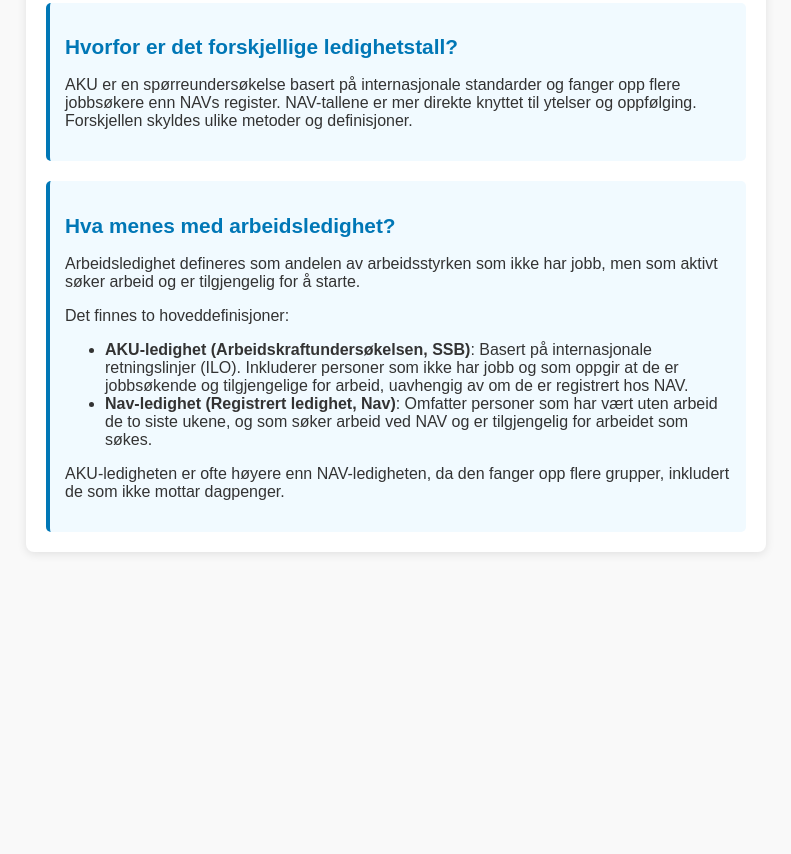
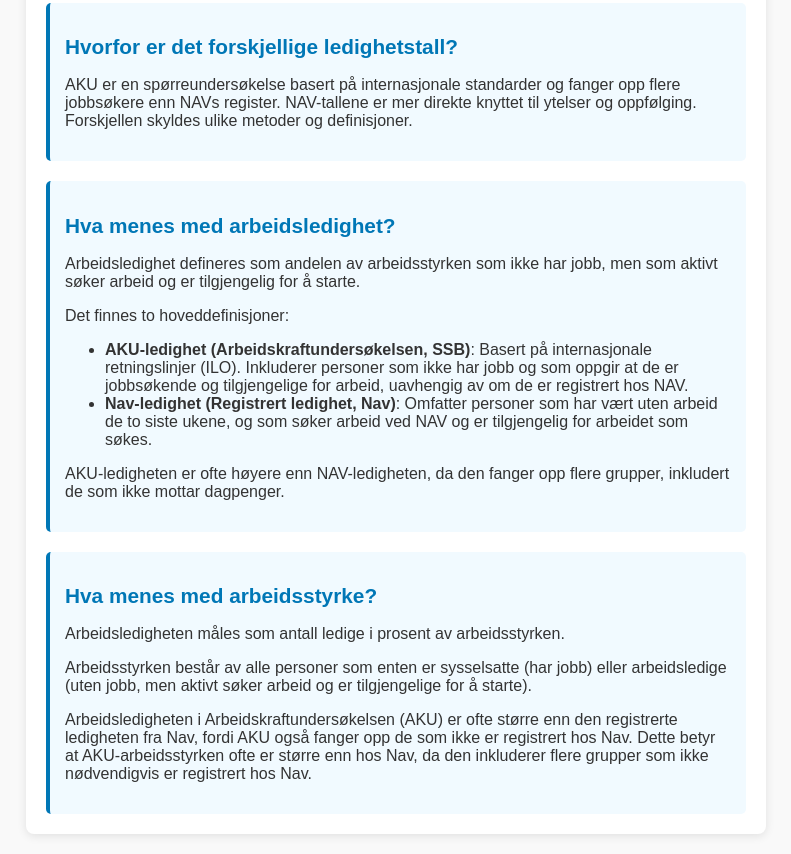
Before and after one commit to arbeidsledighet/arbeidsledighet, a plain HTML site: page index.html in a window 1280 px wide. Shown: the part 678-1532 px from the top of the page, without its empty margins (244-1035 px from the left). Before the commit the page ends 1250 px from the top, so only its background shows below. Drawn offline with Linux system fonts and the light colour scheme.

Commit message:
Update index.html
Beskrivelse av arbeidsstyrken

```diff
--- a/index.html
+++ b/index.html
@@ -102,6 +102,12 @@
                 </ul>
                 <p>AKU-ledigheten er ofte høyere enn NAV-ledigheten, da den fanger opp flere grupper, inkludert de som ikke mottar dagpenger.</p>
         </div>
+        <div class="info-box">
+            <h2>Hva menes med arbeidsstyrke?</h2>
+                <p>Arbeidsledigheten måles som antall ledige i prosent av arbeidsstyrken.</p>
+                <p>Arbeidsstyrken består av alle personer som enten er sysselsatte (har jobb) eller arbeidsledige (uten jobb, men aktivt søker arbeid og er tilgjengelige for å starte).</p>
+                <p>Arbeidsledigheten i Arbeidskraftundersøkelsen (AKU) er ofte større enn den registrerte ledigheten fra Nav, fordi AKU også fanger opp de som ikke er registrert hos Nav. Dette betyr at AKU-arbeidsstyrken ofte er større enn hos Nav, da den inkluderer flere grupper som ikke nødvendigvis er registrert hos Nav.</p>
+        </div>
     </div>
 </body>
 </html>
```
